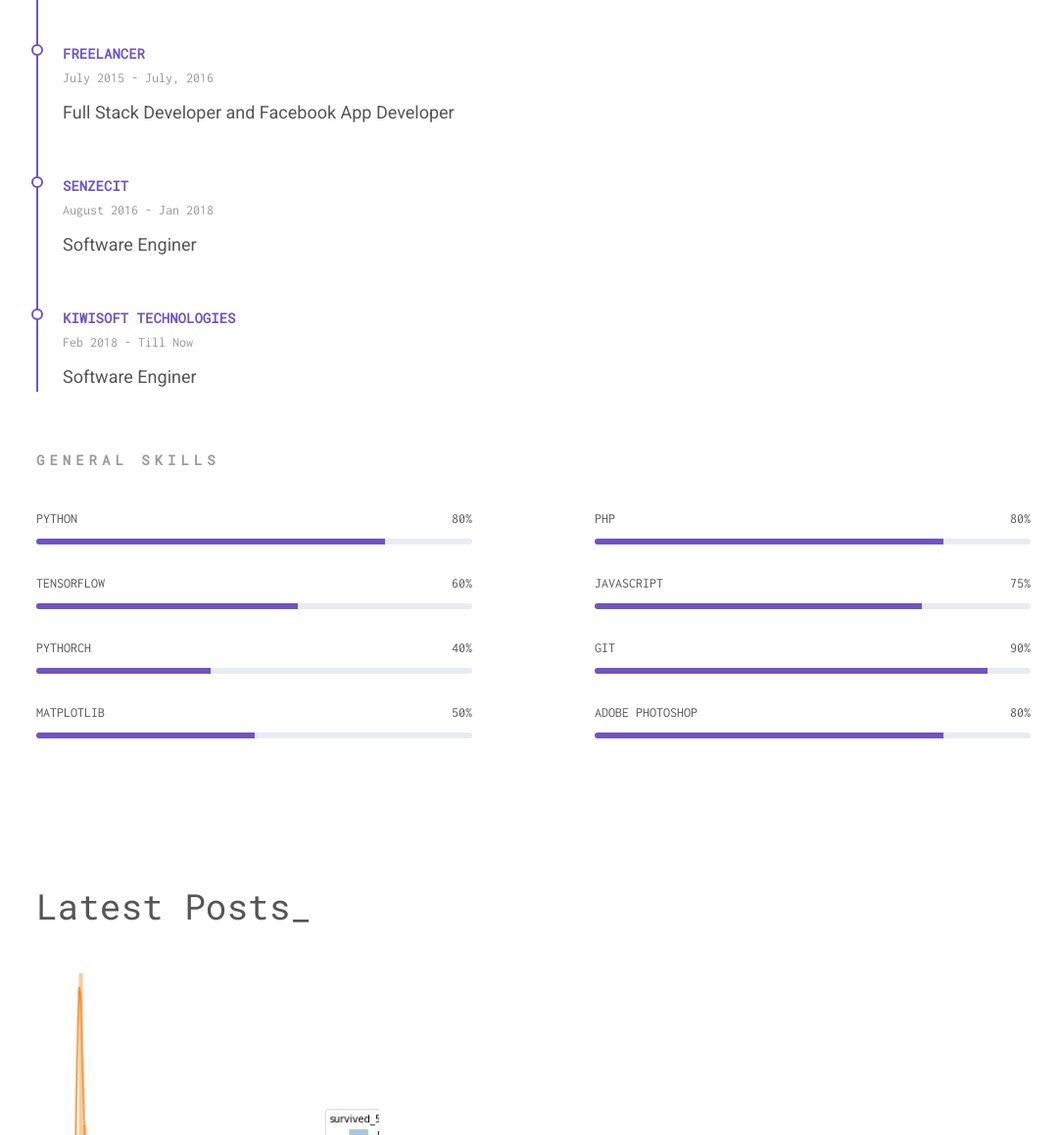
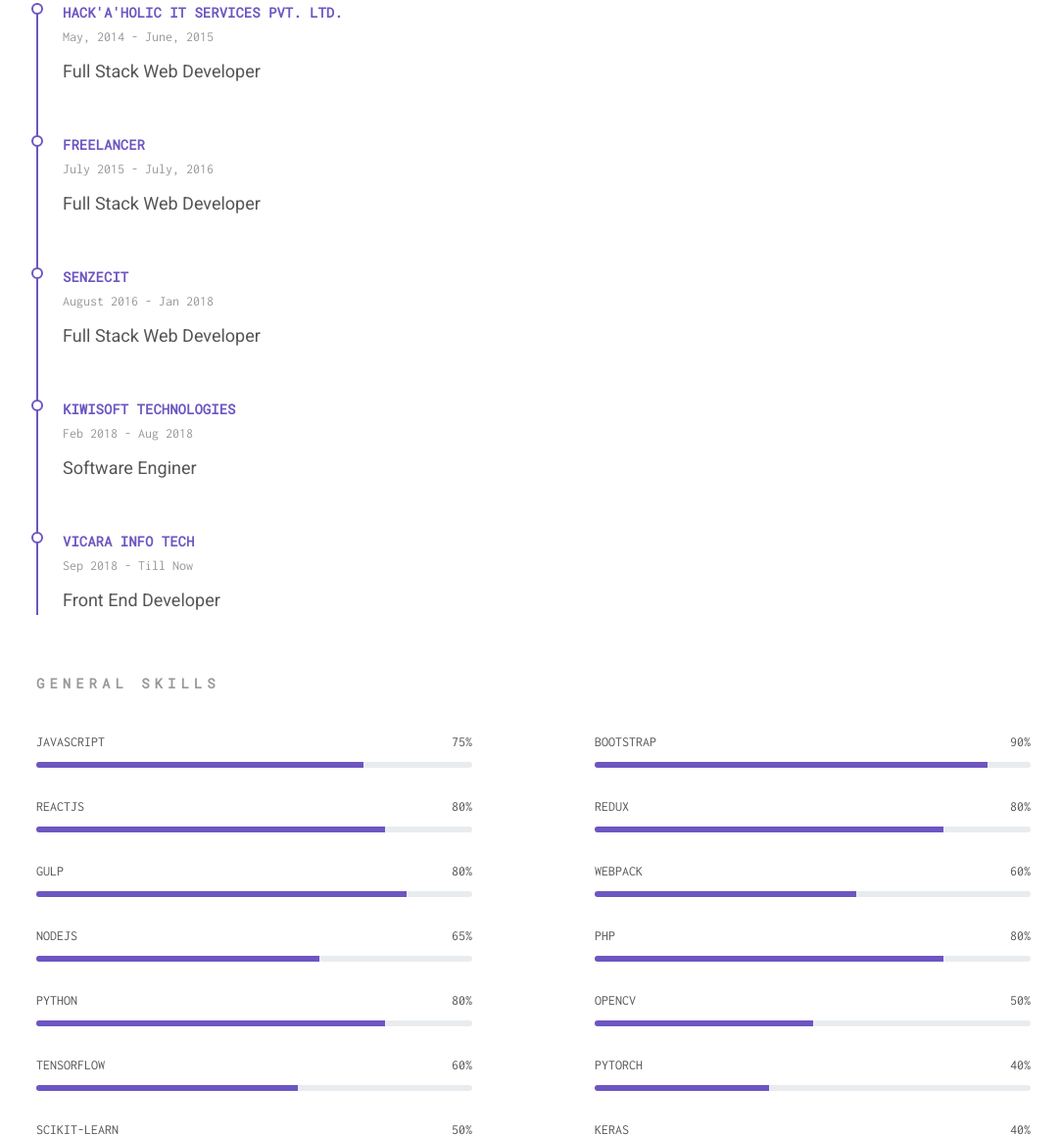
Before and after one commit to Ellipticamit/ellipticamit.github.io, a plain HTML site: page index.html in a window 1280 px wide. Shown: the part 1641-2800 px from the top of the page at 98% size, without its empty margins (48-1131 px from the left). Drawn offline with Linux system fonts and the light colour scheme; files whose address does not match are found by name.

Commit message:
updated resume and skills

```diff
--- a/index.html
+++ b/index.html
@@ -23,6 +23,7 @@
             <ul>
               <li><a href="#hello">Hello</a></li>
               <li><a href="#resume">Resume</a></li>
+			  <li><a href="#projects">Projects</a></li>
               <li><a href="#blog">blog</a></li>
               <li><a href="#contact">Contact</a></li>
             </ul>
@@ -65,7 +66,7 @@
         </div>
         <div class="col-md-8">
           <p class="personal-profile__name">Amit Kumar_</p>
-          <p class="personal-profile__work">Machine Learning | Deep Learning Enthusiastic | FullStack Web Developer</p>
+          <p class="personal-profile__work">Machine Learning | Deep Learning Enthusiastic | Frontend Web Developer</p>
           <div class="personal-profile__contacts">
             <dl class="contact-list contact-list__opacity-titles">
               <dt>Age:</dt>
@@ -76,6 +77,8 @@
               <dd><a href="mailto:mail@mail.com">ellipticamit@mail.com</a></dd>
               <dt>Address:</dt>
               <dd>Lajput Nagar, New Delhi, India</dd>
+			  <dt>Skills:</dt>
+              <dd>ReactJs, Redux, JavaScript, Gulp, WebPack, NodeJs, Express, Angular, Python, OpenCV, Tensorflow, PyTorch, Highcharts </dd>
             </dl>
           </div>
           <p class="personal-profile__social">
@@ -94,8 +97,8 @@
     <div class="row">
       <div class="col-md-10">
         <h2 id="hello_header" class="section__title">Hi_</h2>
-        <p class="section__description">
-          I am Amit.
+        <p class="section__description" align="justify">
+          I am a passionate front end developer having more than 4 year of experience in IT industry. Eager to learn new technology. For fun i do competitive programming. Love to solve puzzle and draw sketches.
         </p>
         <a href="#" class="section_btn site-btn"><img src="assets/img/img_btn_icon.png" alt="">Download CV</a>
       </div>
@@ -148,28 +151,35 @@
           <p class="resume-list__block-title">Hack'a'Holic IT Services Pvt. Ltd.</p>
           <p class="resume-list__block-date">May, 2014 - June, 2015</p>
           <p>
-             Full Stack Developer and Facebook App Developer
+               Full Stack Web Developer
           </p>
         </div>
 		<div class="resume-list__block">
           <p class="resume-list__block-title">Freelancer</p>
           <p class="resume-list__block-date">July 2015 - July, 2016</p>
           <p>
-             Full Stack Developer and Facebook App Developer
+             Full Stack Web Developer
           </p>
         </div>
         <div class="resume-list__block">
           <p class="resume-list__block-title">SenzecIT</p>
           <p class="resume-list__block-date">August 2016 - Jan 2018</p>
           <p>
+            Full Stack Web Developer
+          </p>
+        </div>
+		<div class="resume-list__block">
+          <p class="resume-list__block-title">KiwiSoft Technologies</p>
+          <p class="resume-list__block-date">Feb 2018 - Aug 2018</p>
+          <p>
             Software Enginer
           </p>
         </div>
 		<div class="resume-list__block">
-          <p class="resume-list__block-title">KiwiSoft Technologies</p>
-          <p class="resume-list__block-date">Feb 2018 - Till Now</p>
+          <p class="resume-list__block-title">Vicara Info Tech</p>
+          <p class="resume-list__block-date">Sep 2018 - Till Now</p>
           <p>
-            Software Enginer
+            Front End Developer
           </p>
         </div>
       </div>
@@ -179,6 +189,48 @@
         <h3 class="progress-list__title">general skills</h3>
       </div>
       <div class="col-md-5 mr-auto">
+		<div class="progress-list__skill">
+          <p>
+            <span class="progress-list__skill-title">JavaScript</span>
+            <span class="progress-list__skill-value">75%</span>
+          </p>
+          <div class="progress">
+            <div class="progress-bar" role="progressbar" aria-valuenow="75" aria-valuemin="0" aria-valuemax="100" >
+            </div>
+          </div>
+        </div>
+		<div class="progress-list__skill">
+          <p>
+            <span class="progress-list__skill-title">ReactJs</span>
+            <span class="progress-list__skill-value">80%</span>
+          </p>
+          <div class="progress">
+            <div class="progress-bar" role="progressbar" aria-valuenow="80" aria-valuemin="0" aria-valuemax="100" >
+            </div>
+          </div>
+        </div>
+
+		<div class="progress-list__skill">
+          <p>
+            <span class="progress-list__skill-title">Gulp</span>
+            <span class="progress-list__skill-value">80%</span>
+          </p>
+          <div class="progress">
+            <div class="progress-bar" role="progressbar" aria-valuenow="85" aria-valuemin="0" aria-valuemax="100" >
+            </div>
+          </div>
+        </div>
+
+		<div class="progress-list__skill">
+		  <p>
+			<span class="progress-list__skill-title">NodeJs</span>
+            <span class="progress-list__skill-value">65%</span>
+		  </p>
+          <div class="progress">
+            <div class="progress-bar" role="progressbar" aria-valuenow="65" aria-valuemin="0" aria-valuemax="100" >
+            </div>
+          </div>
+        </div>
 		<div class="progress-list__skill">
 		  <p>
 			<span class="progress-list__skill-title">Python</span>
@@ -201,17 +253,17 @@
         </div>
         <div class="progress-list__skill">
           <p>
-            <span class="progress-list__skill-title">pythorch</span>
-            <span class="progress-list__skill-value">40%</span>
+            <span class="progress-list__skill-title">Scikit-Learn</span>
+            <span class="progress-list__skill-value">50%</span>
           </p>
           <div class="progress">
-            <div class="progress-bar" role="progressbar" aria-valuenow="40" aria-valuemin="0" aria-valuemax="100">
+            <div class="progress-bar" role="progressbar" aria-valuenow="50" aria-valuemin="0" aria-valuemax="100">
             </div>
           </div>
         </div>
 		<div class="progress-list__skill">
           <p>
-            <span class="progress-list__skill-title">matplotlib</span>
+            <span class="progress-list__skill-title">Highcharts</span>
             <span class="progress-list__skill-value">50%</span>
           </p>
           <div class="progress">
@@ -221,6 +273,37 @@
         </div>
       </div>
       <div class="col-md-5 mr-auto">
+
+        <div class="progress-list__skill">
+		  <p>
+			<span class="progress-list__skill-title">Bootstrap</span>
+            <span class="progress-list__skill-value">90%</span>
+		  </p>
+          <div class="progress">
+            <div class="progress-bar" role="progressbar" aria-valuenow="90" aria-valuemin="0" aria-valuemax="100" >
+            </div>
+          </div>
+        </div>
+		<div class="progress-list__skill">
+          <p>
+            <span class="progress-list__skill-title">Redux</span>
+            <span class="progress-list__skill-value">80%</span>
+          </p>
+          <div class="progress">
+            <div class="progress-bar" role="progressbar" aria-valuenow="80" aria-valuemin="0" aria-valuemax="100" >
+            </div>
+          </div>
+        </div>
+		<div class="progress-list__skill">
+          <p>
+            <span class="progress-list__skill-title">WebPack</span>
+            <span class="progress-list__skill-value">60%</span>
+          </p>
+          <div class="progress">
+            <div class="progress-bar" role="progressbar" aria-valuenow="60" aria-valuemin="0" aria-valuemax="100" >
+            </div>
+          </div>
+        </div>
         <div class="progress-list__skill">
           <p>
             <span class="progress-list__skill-title">php</span>
@@ -233,31 +316,41 @@
         </div>
 		<div class="progress-list__skill">
 		  <p>
-            <span class="progress-list__skill-title">javascript</span>
-            <span class="progress-list__skill-value">75%</span>
+			<span class="progress-list__skill-title">OpenCV</span>
+            <span class="progress-list__skill-value">50%</span>
 		  </p>
           <div class="progress">
-            <div class="progress-bar" role="progressbar" aria-valuenow="75" aria-valuemin="0" aria-valuemax="100">
+            <div class="progress-bar" role="progressbar" aria-valuenow="50" aria-valuemin="0" aria-valuemax="100" >
             </div>
           </div>
         </div>
 		<div class="progress-list__skill">
           <p>
-            <span class="progress-list__skill-title">git</span>
-            <span class="progress-list__skill-value">90%</span>
+            <span class="progress-list__skill-title">PyTorch</span>
+            <span class="progress-list__skill-value">40%</span>
           </p>
           <div class="progress">
-            <div class="progress-bar" role="progressbar" aria-valuenow="90" aria-valuemin="0" aria-valuemax="100">
+            <div class="progress-bar" role="progressbar" aria-valuenow="40" aria-valuemin="0" aria-valuemax="100">
             </div>
           </div>
         </div>
 		<div class="progress-list__skill">
           <p>
-            <span class="progress-list__skill-title">adobe photoshop</span>
-            <span class="progress-list__skill-value">80%</span>
+            <span class="progress-list__skill-title">Keras</span>
+            <span class="progress-list__skill-value">40%</span>
           </p>
           <div class="progress">
-            <div class="progress-bar" role="progressbar" aria-valuenow="80" aria-valuemin="0" aria-valuemax="100">
+            <div class="progress-bar" role="progressbar" aria-valuenow="40" aria-valuemin="0" aria-valuemax="100">
+            </div>
+          </div>
+        </div>
+		<div class="progress-list__skill">
+          <p>
+            <span class="progress-list__skill-title">MatplotLib</span>
+            <span class="progress-list__skill-value">50%</span>
+          </p>
+          <div class="progress">
+            <div class="progress-bar" role="progressbar" aria-valuenow="50" aria-valuemin="0" aria-valuemax="100">
             </div>
           </div>
         </div>
@@ -266,6 +359,19 @@
   </section>
 <!--Resume-->
 
+<!--Projects-
+  <section id="projects" class="container section">
+    <div class="row">
+      <div class="col-md-12">
+        <h2 id="blog_header" class="section__title">Projects_</h2>
+      </div>
+    </div>
+
+    <div class="row post-cards">
+
+	</div>
+  </section>
+<!--Projects-->
 
 
 <!--Blog-->
```
Lines whose indentation alone changed are shown as unchanged.
